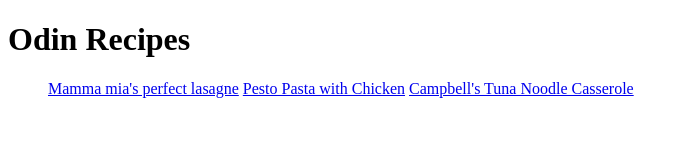
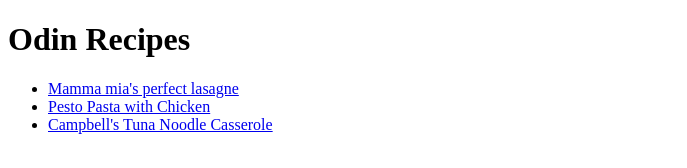
Before and after one commit to Jarjarniks/odin-recipes, a plain HTML site: page index.html in a window 1280 px wide. Shown: the whole page, without its empty margins (0-687 px from the left). Drawn offline with Linux system fonts and the light colour scheme.

Commit message:
Fix ul links to recipes

```diff
--- a/index.html
+++ b/index.html
@@ -9,9 +9,9 @@
 <body>
     <h1>Odin Recipes</h1>
     <ul>
-        <a href="/recipes/lasagna.html">Mamma mia's perfect lasagne</a>
-        <a href="/recipes/pesto-pasta.html">Pesto Pasta with Chicken</a>
-        <a href="/recipes/tuna-casserole.html">Campbell's Tuna Noodle Casserole</a>
+        <li><a href="/recipes/lasagna.html">Mamma mia's perfect lasagne</a></li>
+        <li><a href="/recipes/pesto-pasta.html">Pesto Pasta with Chicken</a></li>
+        <li><a href="/recipes/tuna-casserole.html">Campbell's Tuna Noodle Casserole</a></li>
     </ul>
 </body>
 </html>
```
